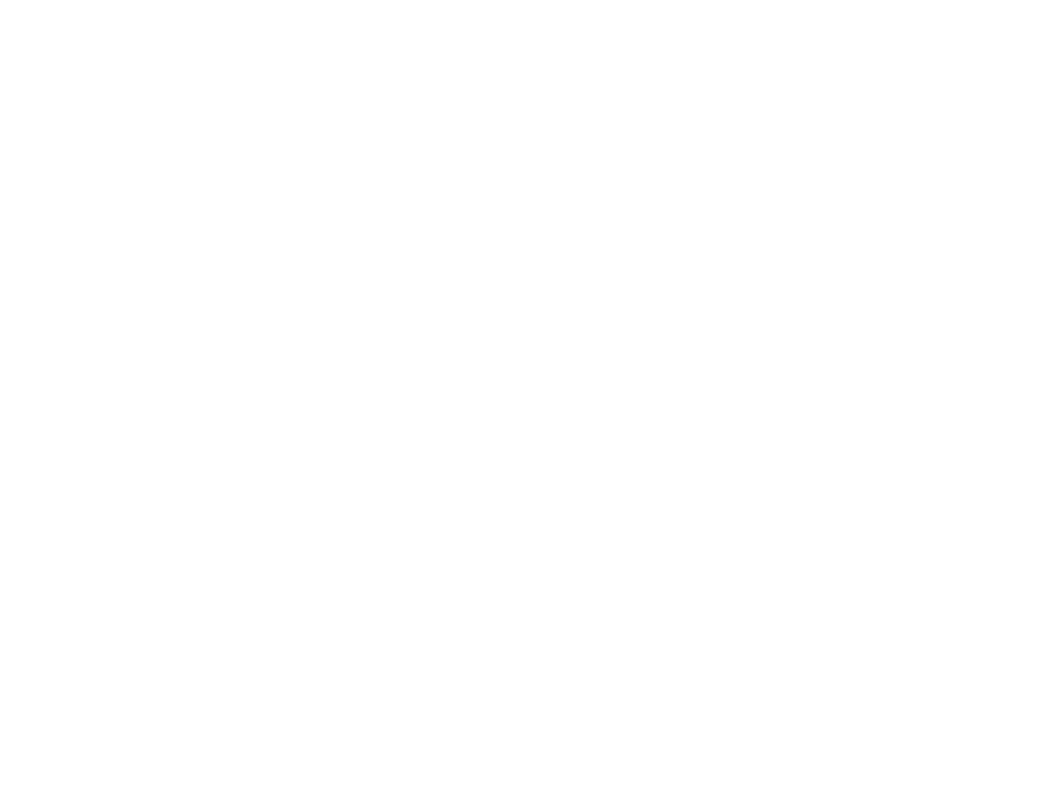
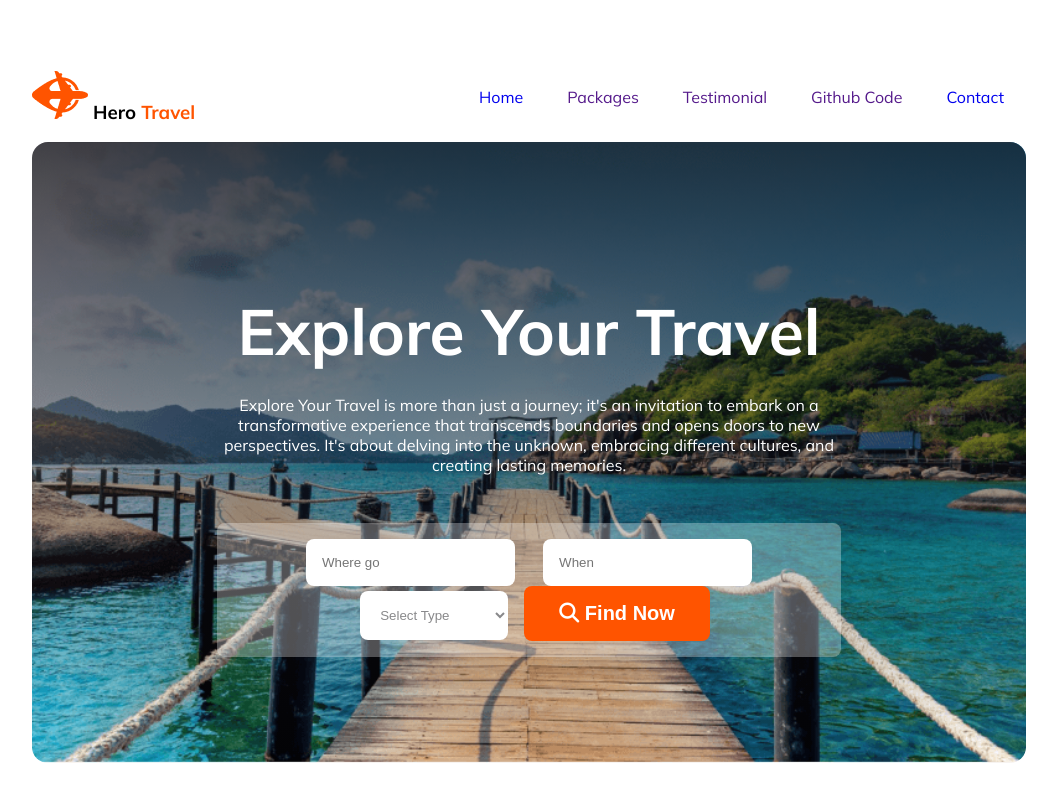
Before and after one commit to chapaiwebdevevelopers/Travel-Agency, a plain HTML site: page index.html in a window 1280 px wide. Shown: the whole page, without its empty margins (111-1168 px from the left). Drawn offline with Linux system fonts and the light colour scheme.

Commit message:
finish hero section for desktop Version

```diff
--- a/asset/style.css
+++ b/asset/style.css
@@ -4,7 +4,7 @@
 font-family: 'Mulish', sans-serif;
   */
 
-/* Typography  */
+/*************************** Typography *******************/
 :root{
     --Dark-01:#131318;
     --Dark-02: #424247;
@@ -16,19 +16,28 @@ font-family: 'Mulish', sans-serif;
 body{
     font-family: 'Mulish', sans-serif;
 }
+ul{
+    list-style: none;
+}
+a {
+    text-decoration: none;
+}
 
-/* Common Style  */
+/************************ Common Style  *******************/
 
-.btn{
+.btn-primary{
     color: #FFF;
     text-align: center;
     font-size: 20px;
     font-weight: 800;
     background-color: var(--primary-color);
+    border: 0px;
+    border-radius: 8px;
+    padding: 16px 35px;
 }
 
 
- /* font-size and Color styling   */
+ /* font-size and Color styling  */
 .txt-small{
     font-size: 16px;
 }
@@ -60,7 +69,101 @@ body{
 .primary-color{
     color:var(--primary-color);
 }
+.hide{
+    display: none;
+}
+
+
+/************************ Main style start  *************************/
+
+
+/* header style start  */
+.site-logo{
+    align-items: center;
+}
+header{
+    margin: 52px 135px;
+}
+
+header .primary-nav {
+    display: flex;
+    align-items: center;
+    justify-content: space-between;
+}
+.primary-menu ul {
+    display: flex;
+    justify-content: space-between;
+
+}
+.primary-menu ul li {
+    margin: 10px 22px;
+}
+.primary-menu ul li a:active{
+    color:var(--primary-color);
+}
+
+.hero{
+    background: url(../images/hero_background.png);
+    background-position: center center;
+    background-repeat: no-repeat;
+    background-size: cover;
+    border-radius: 16px;
+    text-align: center;
+    color:white;
+}
+.hero-overlay{
+    border-radius: 16px;
+    background: linear-gradient(180deg, rgba(19, 19, 24, 0.80) 0%, rgba(19, 19, 24, 0.00) 100%);
+    height: 100%;
+    width: 100%;
+}
+.hero-title{
+    font-size: 64px;
+    color:var(--White);
+    margin-bottom: 24px;
+}
+.hero-description{
+    margin-bottom: 48px;
+}
+.hero-container{
+    padding: 106px 185px;
+}
+.hero-form{
+    padding: 1rem;
+    border-radius: 8px;
+    background: rgba(255, 255, 255, 0.30);
+}
+.hero-form input , select {
+    background:var(--White);
+    border: 0px;
+    border-radius: 8px;
+    padding: 1rem;
+    margin: 0px 12px;
+    color: rgba(19, 19, 24, 0.50);
+    font-weight: 400;
+}
 
 
 
-/* Main style start  */
+
+
+
+
+
+
+
+
+
+
+
+
+/************************ Responsive Style ************************** */
+
+/* Responsive Design for mobile device (Width: 576px) */
+@media screen and (max-width:576px) {
+    .primary-nav, .primary-menu ul{
+        display: flex;
+        flex-direction: column;
+    }
+
+}
--- a/index.html
+++ b/index.html
@@ -3,10 +3,66 @@
 <head>
     <meta charset="UTF-8">
     <meta name="viewport" content="width=device-width, initial-scale=1.0">
+    <link rel="shortcut icon" href="images/Group 40071 (2).png" type="image/x-icon">
+    <script src="https://kit.fontawesome.com/19acbcebf3.js" crossorigin="anonymous"></script>
     <link rel="stylesheet" href="asset/style.css">
     <title>G3 Architect </title>
 </head>
 <body>
+    <header>
+        <nav class="primary-nav">
+            <div class="site-logo">
+                <h3 class="nav-logo"><img src="images/Group 40071 (2).png" alt="Travel logo"> Hero <span class="primary-color">Travel</span></h3>
+            </div>
+            <div class="primary-menu">
+                <ul>
+                    <li class="nav-item"><a href="http://127.0.0.1:5500/index.html">Home</a></li>
+                    <li class="nav-item"><a href="">Packages</a></li>
+                    <li class="nav-item"><a href="">Testimonial</a></li>
+                    <li class="nav-item"><a href="">Github Code</a></li>
+                    <li class="nav-item"><a href="https://wbdevelopers.com/contact/">Contact</a></li>
+                </ul>
+            </div>
+        </nav>
+        <div class="hero">
+            <div class="hero-overlay">
+                    <div class="hero-container">
+                        <h1 class="hero-title">Explore Your Travel</h1>
+                        <p class="hero-description">Explore Your Travel is more than just a journey; it's an invitation to embark on a transformative experience that transcends boundaries and opens doors to new perspectives. It's about delving into the unknown, embracing different cultures, and creating lasting memories.</p>
+                        <div class="Query">
+                            <form action="" class="hero-form">
+                                <input type="text" placeholder="Where go">
+                                <input type="text" id="tourtime" placeholder="When  " >
 
+                                                    <script>
+                                                    var dtt = document.getElementById('tourtime')
+                                                    dtt.onfocus = function (event) {
+                                                        this.type = 'datetime-local';
+                                                        this.focus();
+                                                    }
+                                                    </script>
+                                <!-- <select name="" id="">
+                                    <option value="Malvdives">Malvdive</option>
+                                    <option value="Indonesia">Indonesia</option>
+                                    <option value="Srilanka">Srilanka</option>
+                                    <option value="North_America">North america</option>
+                                    <option value="Kashmir">Kashmir</option>
+                                    <option value="Bangladesh">Bangladesh</option>
+                                    <option value="Bandarban">Bandarban</option>
+                                    <option value=""></option>
+                                </select> -->
+                                <select name="" id="" class="Class-type">
+                                    <option value="VIP">VIP</option>
+                                    <option value="Normal">Normal</option>
+                                    <option value="Family-Package">Family-Package</option>
+                                    <option value="" selected>Select Type</option>
+                                </select>
+                                <button class="btn-primary .txt-small"><i class="fa-solid fa-magnifying-glass"></i> Find Now</button>
+                            </form>
+                        </div>
+                    </div>
+            </div>
+        </div>
+    </header>
 </body>
 </html>
```
Also changed, not shown: images/hero_background.png (renamed from images/Group 13 (1) (1).png).
